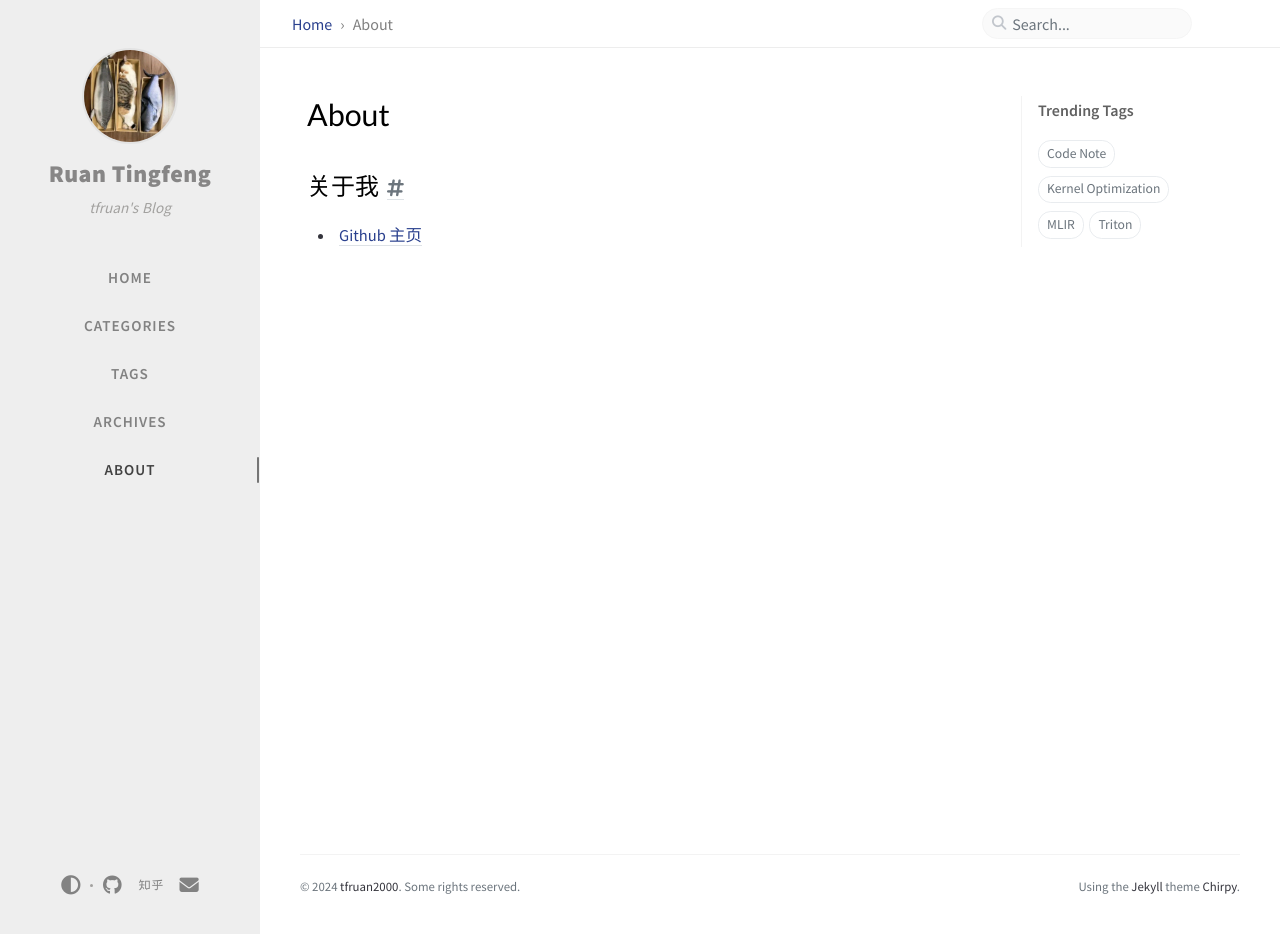
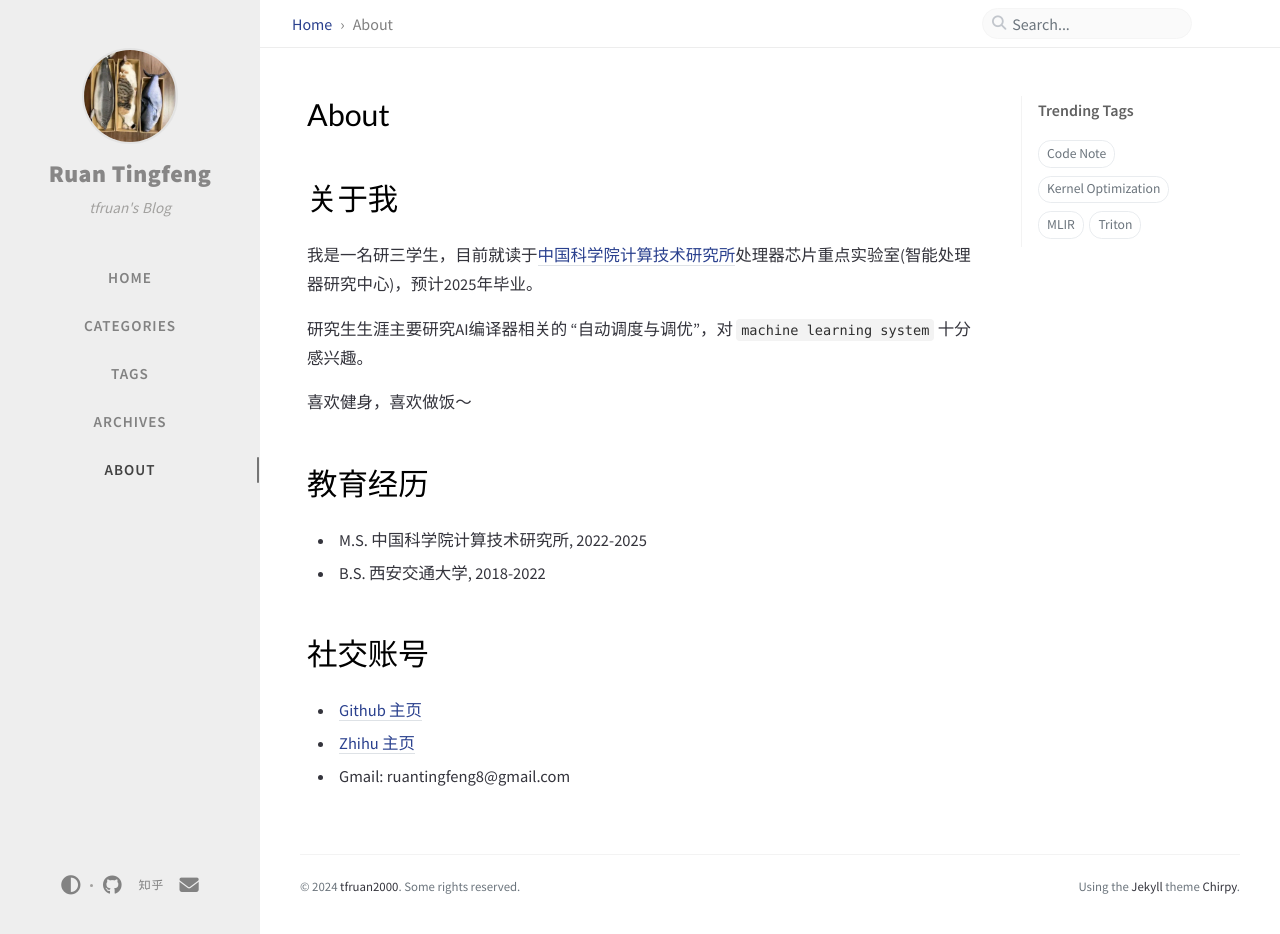
Before and after one commit to tfruan2000/tfruan2000.github.io, a Jekyll site: the page built from _tabs/about.md, in a window 1280 px wide and 934 px high. Built offline with Jekyll 4.4.1, drawn with Linux system fonts in a browser that asks for light colours; comment, search, counter and statistics services are not loaded.

Commit message:
change style3 and add google search

```diff
--- a/_tabs/about.md
+++ b/_tabs/about.md
@@ -5,6 +5,24 @@ order: 4
 ---
 
 
-## 关于我
+关于我
+======
+
+我是一名研三学生，目前就读于[中国科学院计算技术研究所](http://www.ict.ac.cn/)处理器芯片重点实验室(智能处理器研究中心)，预计2025年毕业。
+
+研究生生涯主要研究AI编译器相关的 “自动调度与调优”，对 `machine learning system` 十分感兴趣。
+
+喜欢健身，喜欢做饭～
+
+教育经历
+======
+
+* M.S. 中国科学院计算技术研究所, 2022-2025
+* B.S. 西安交通大学, 2018-2022
+
+社交账号
+======
 
 * [Github 主页](https://github.com/tfruan2000)
+* [Zhihu 主页](https://www.zhihu.com/people/ruan-ting-feng-59)
+* Gmail: ruantingfeng8@gmail.com
--- /dev/null
+++ b/googleb8cba568c5133985.html
@@ -0,0 +1 @@
+google-site-verification: googleb8cba568c5133985.html
```
